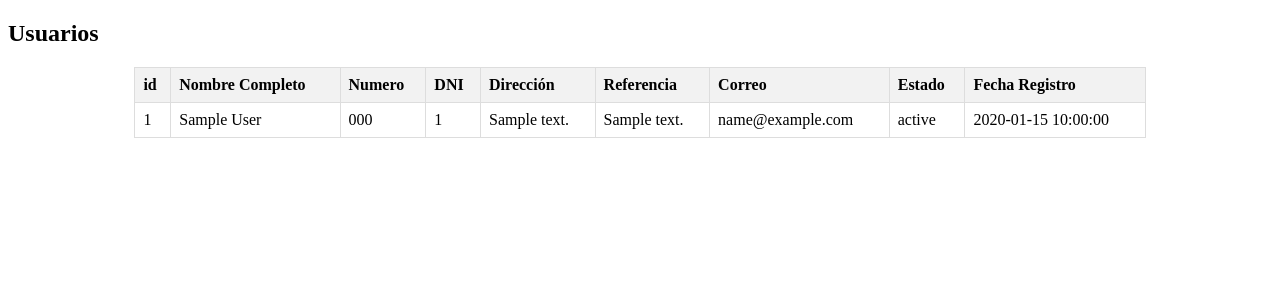
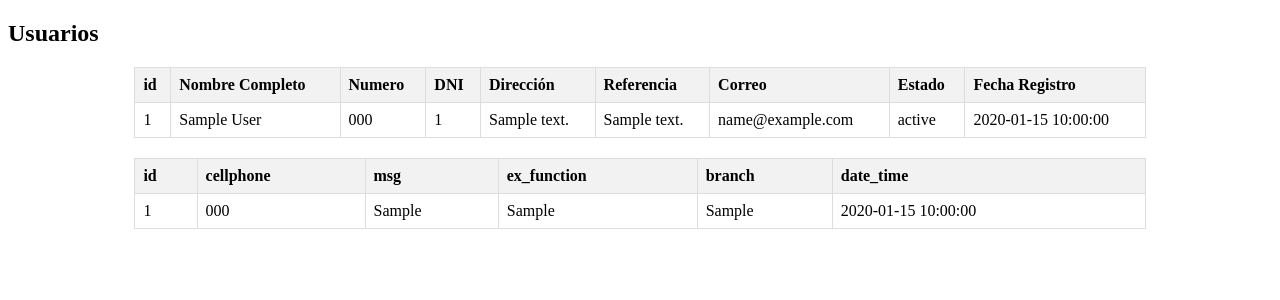
Before and after one commit to m1guel17/Demo-Whatsapp-Chatbot, a Flask app: page / in a window 1280 px wide. Shown: the top 300 px of the page. Run offline with Flask 3, Linux system fonts and the light colour scheme; tables that the repository leaves empty hold one stand-in row (values such as "Sample post").

Commit message:
second_layout

```diff
--- a/app/business_logic.py
+++ b/app/business_logic.py
@@ -1,6 +1,7 @@
 from app.data_access import User, Conversations, db
-from flask import  jsonify
+from flask import  json, jsonify
 from sqlalchemy import desc
+import inspect
 
 # ======================= Queries =======================
 def get_all_users():
@@ -13,13 +14,16 @@ def update_user_row(number, **kwargs):
     user_state = get_row(number)
 
     if not user_state:
-        user_state = User(cellphone=number, status="newcient")
+        user_state = User(cellphone=number, status="newclient")
         db.session.add(user_state)
         db.session.commit()
 
     for key, value in kwargs.items():
         setattr(user_state, key, value)
         db.session.commit()
+
+def get_all_convs():
+    return Conversations.query.all()
 
 def get_conv_row(number):
     return Conversations.query.filter_by(cellphone=number).order_by(desc(Conversations.id)).first()
@@ -28,10 +32,21 @@ def get_branch(number):
     return Conversations.query.filter_by(cellphone=number).order_by(desc(Conversations.id)).with_entities(Conversations.branch).first()
 
 def update_conversation_logs(number , **kwargs):
+    stack = inspect.stack()
+    contexts = {}
+    if len(stack) > 1:
+        parent_frame = stack[1]
+        contexts['parent'] = {
+            'function_name': parent_frame.function}
+    if len(stack) > 2:
+        grandparent_frame = stack[1]
+        contexts['grandparent'] = {
+            'function_name': grandparent_frame.function}
+
     conv_state = get_conv_row(number)
 
     if not conv_state:
-        conv_state = Conversations(cellphone=number)
+        conv_state = Conversations(cellphone=number, branch = "001", ex_funct = json.dumps(contexts))
         db.session.add(conv_state)
         db.session.commit()
 
--- a/app/views.py
+++ b/app/views.py
@@ -14,7 +14,8 @@ def init_app(app):
     @app.route('/')
     def index():
         registros = get_all_users()
-        return render_template('index.html', registros = registros)
+        conversations = get_all_convs()
+        return render_template('index.html', registros = registros, conversations = conversations)
 
     @app.route('/webhook', methods=['GET', 'POST'])
     def webhook():
@@ -54,18 +55,21 @@ def init_app(app):
                             txt = messages["interactive"]["button_reply"]["id"]
                             number = messages["from"]
                             update_user_row(number = number)
+                            update_conversation_logs(number = number, msg = txt)
                             send_txt(txt, number)
 
                         elif interactive_type == "list_reply":
                             txt = messages["interactive"]["list_reply"]["id"]
                             number = messages["from"]
                             update_user_row(number = number)
+                            update_conversation_logs(number = number, msg = txt)
                             send_txt(txt, number)
 
                     if "text" in messages:
                         txt = messages["text"]["body"]
                         number = messages["from"]
                         update_user_row(number = number)
+                        update_conversation_logs(number = number, msg = txt)
                         send_txt(txt, number)
 
             update_user_row(number = number, json = json.dumps(messages))
--- a/templates/index.html
+++ b/templates/index.html
@@ -49,5 +49,26 @@
             </tr>
         {% endfor %}
     </table>
+
+    <table>
+        <tr>
+            <th>id</th>
+            <th>cellphone</th>
+            <th>msg</th>
+            <th>ex_function</th>
+            <th>branch</th>
+            <th>date_time</th>
+        </tr>
+        {%for conv in conversations %}
+            <tr>
+                <td>{{conv.id}}</td>
+                <td>{{conv.cellphone}}</td>
+                <td>{{conv.msg}}</td>
+                <td>{{conv.ex_funct}}</td>
+                <td>{{conv.branch}}</td>
+                <td>{{conv.date_time}}</td>
+            </tr>
+        {% endfor %}
+    </table>
 </body>
 </html>
```
